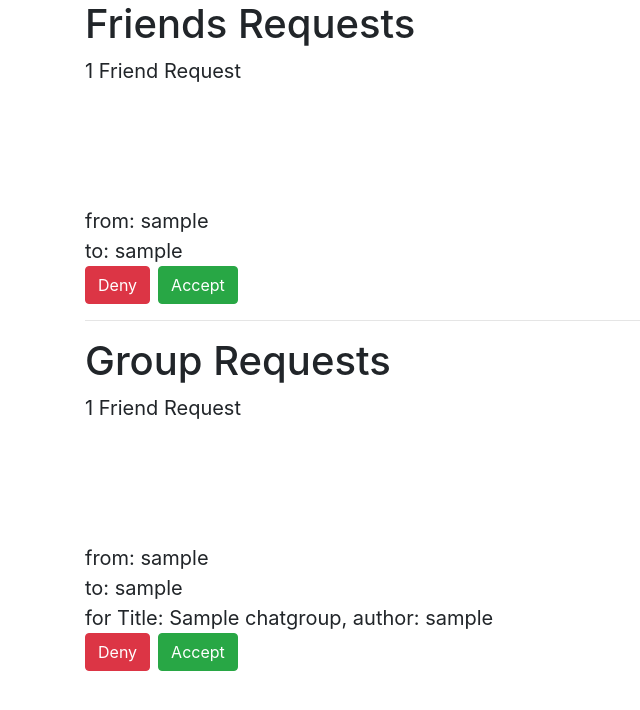
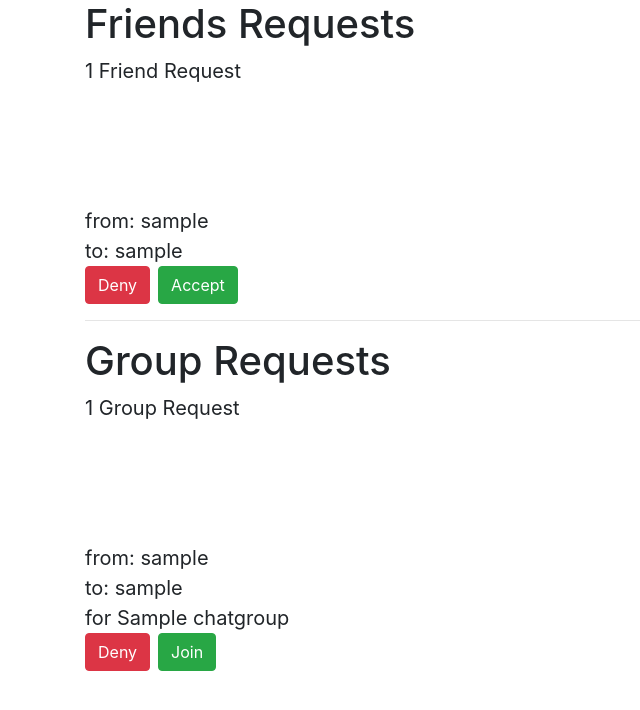
Before and after one commit to zeyad-shaban/Negawb, a Django app: page /userpage/friendrequests/ in a window 1280 px wide. Shown: the part 72-782 px from the top of the page, without its empty margins (0-640 px from the left). Run offline with Django 3.2, Linux system fonts and the light colour scheme; a user stored in the database is signed in; tables that the repository leaves empty hold one stand-in row (values such as "Sample post"); grey boxes marked "Sample" are stand-in pictures; some libraries are stand-ins or nearby versions.

Commit message:
Group Invite working

```diff
--- a/social/urls.py
+++ b/social/urls.py
@@ -4,11 +4,16 @@ from . import views
 app_name = 'social'
 
 urlpatterns = [
-    path('create_ChatBox/<int:friend_id>/', views.create_ChatBox, name='create_ChatBox'),
+    path('create_ChatBox/<int:friend_id>/',
+         views.create_ChatBox, name='create_ChatBox'),
     path('chat_friend/<int:friend_id>/', views.chat_friend, name='chat_friend'),
     path('createchatgroup/', views.create_chat_group, name='create_chat_group'),
     path('mygroups/', views.my_groups, name='my_groups'),
-    path('mygroups/<int:chatgroup_pk>', views.view_group, name='view_group'),
-    path('groupinvite/<int:pk>', views.groupinvite, name='groupinvite'),
-    path('createinvite/<int:pk>', views.create_invite, name='create_invite'),
+    path('mygroups/<int:chatgroup_pk>/', views.view_group, name='view_group'),
+    path('groupinvite/<int:pk>/', views.groupinvite, name='groupinvite'),
+    path('createinvite/<int:user_pk>/<int:group_pk>/',
+         views.create_invite, name='create_invite'),
+    path('joingroup/<int:pk>/',
+         views.join_group, name='join_group'),
+    path('denygroup/<int:pk>/', views.deny_group, name='deny_group'),
 ]
--- a/userpage/templates/userpage/friendrequest.html
+++ b/userpage/templates/userpage/friendrequest.html
@@ -1,6 +1,6 @@
 {% extends 'categories/base.html' %}
 
-{% block title %}Friend Requests{% endblock title %}
+{% block title %}Friend and Group | Requests{% endblock title %}
 
 {% block content %}
 <h1>Friends Requests</h1>
@@ -23,7 +23,7 @@ to: {{ request.to_user }}
 {% endfor %}
 <hr>
 <h1>Group Requests</h1>
-{{group_requests.count}} Friend Request{{group_requests.count|pluralize}}
+{{group_requests.count}} Group Request{{group_requests.count|pluralize}}
 <br>
 <br>
 <br>
@@ -34,12 +34,12 @@ from: {{ request.request_sender }}
 <br>
 to: {{ request.reciever }}
 <br>
-for {{ request.group }}
+for {{ request.group.title }}
 <br>
-<a class="btn btn-danger float-left" href="{% url 'userpage:denyrequest' request.id%}">Deny</a>
-<form action="{% url 'userpage:acceptrequest' request.id %}" method="POST">
+<a class="btn btn-danger float-left" href="{% url 'social:deny_group' request.id%}">Deny</a>
+<form action="{% url 'social:join_group' request.id %}" method="POST">
     {% csrf_token %}
-    <input type="submit" value="Accept" name="acceptrequest," class="btn btn-success ml-2">
+    <input type="submit" value="Join" name="joingroup," class="btn btn-success ml-2">
 </form>
 {% endfor %}
 
```
Also changed, not shown: social/templates/social/groupinvite.html (+3 -4 lines), social/views.py (+19 -5 lines).
